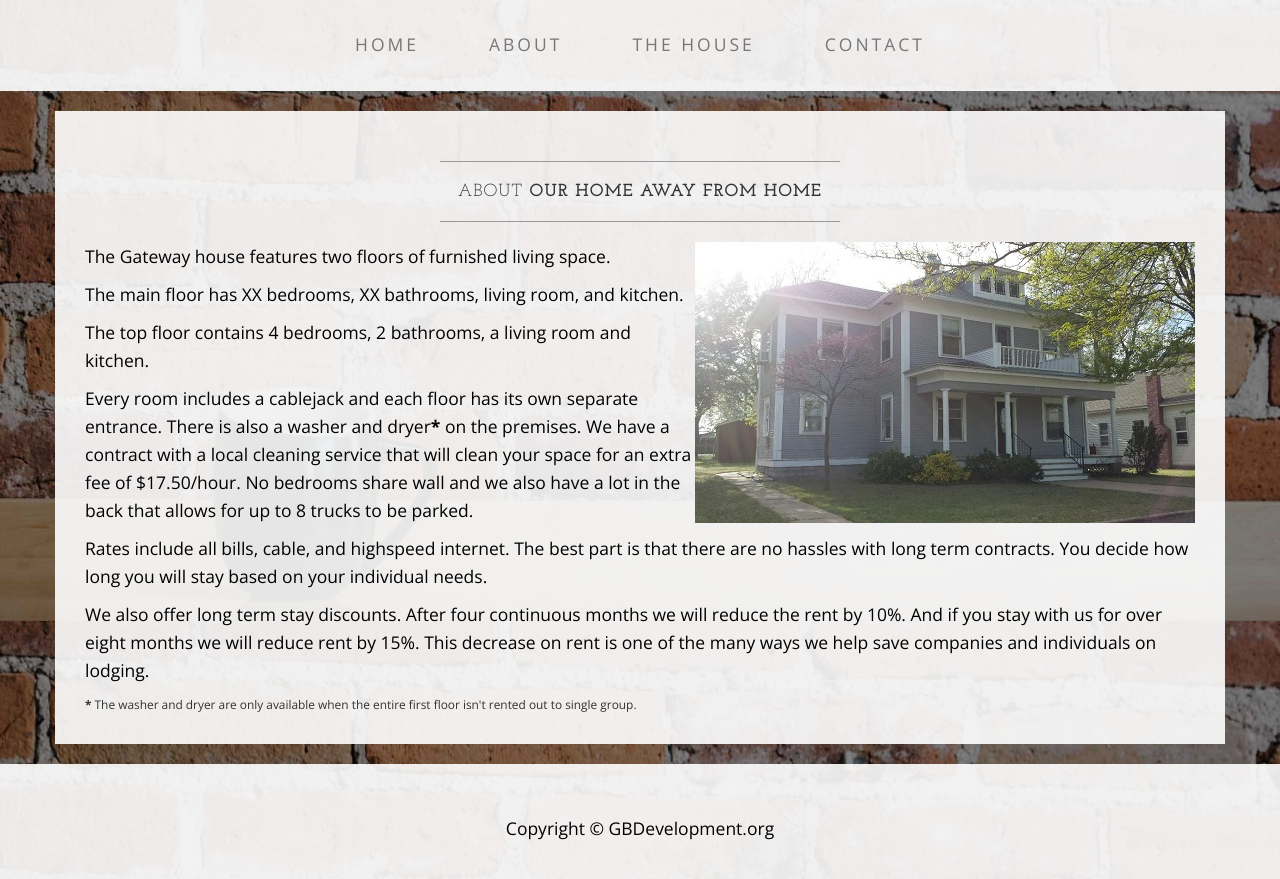
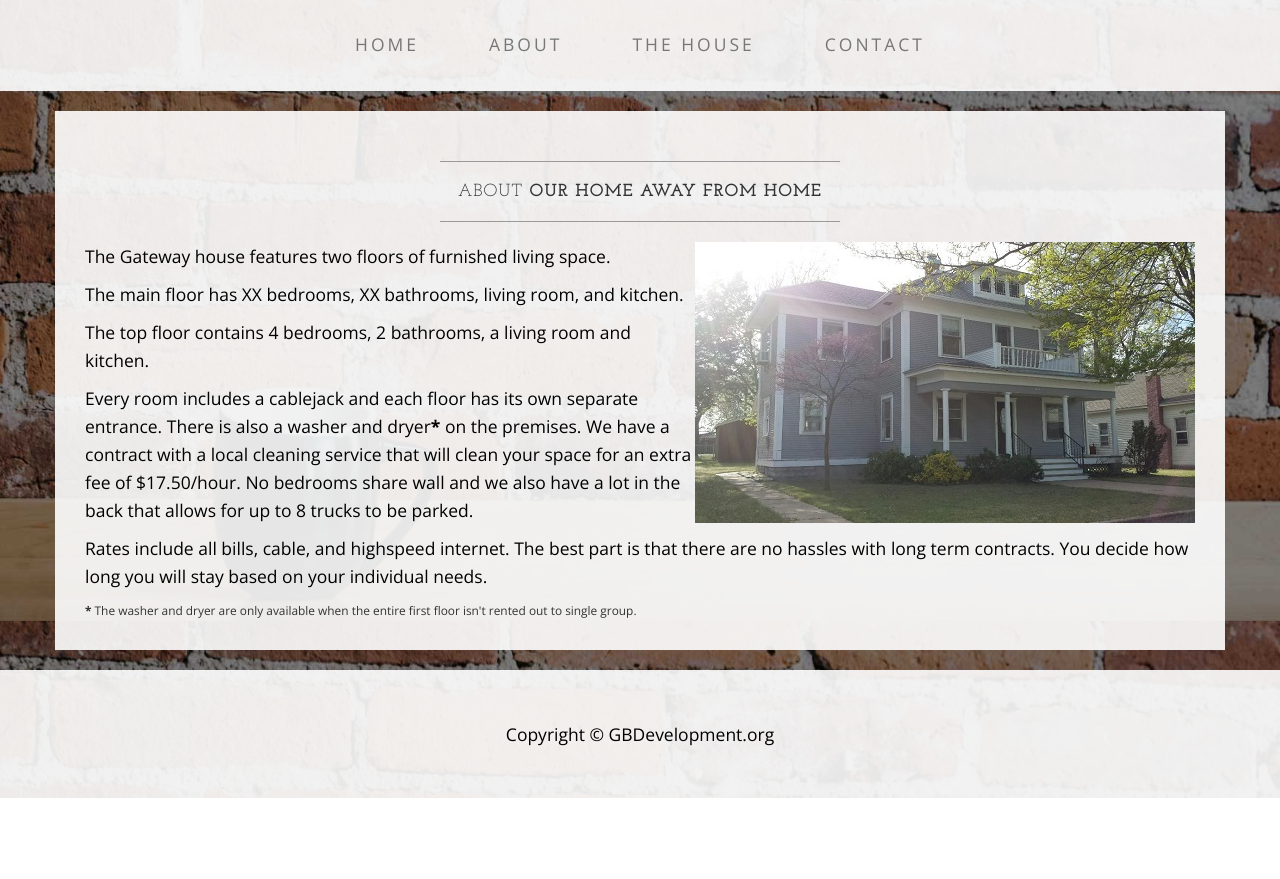
Before and after one commit to GageBarbour/Gateway-Website, a plain HTML site: page about.html in a window 1280 px wide. Shown: the part 179-1058 px from the top of the page. After the commit the page ends 977 px from the top, so only its background shows below. Drawn offline with nearby package versions, Linux system fonts and the light colour scheme.

Commit message:
Changed to her ideas
Still need everthing that was previous stated

```diff
--- a/about.html
+++ b/about.html
@@ -100,11 +100,6 @@
                     <p>Rates include all bills, cable, and highspeed internet. The best part is that there are no hassles
                     with long term contracts. You decide how long you will stay based on your individual needs.</p>
 
-                    <p>We also offer long term stay discounts. After four continuous months we will reduce the rent by
-                        10%. And if you stay with us for over eight months we will reduce rent by 15%. This decrease on
-                        rent is one of the many ways we help save companies and individuals on lodging.</p>
-
-
                     <small><strong>*</strong> The washer and dryer are only available when the entire first floor isn't
                         rented out to
                         single group.</small>
```
Also changed, not shown: index.html (+1 -1 lines).
